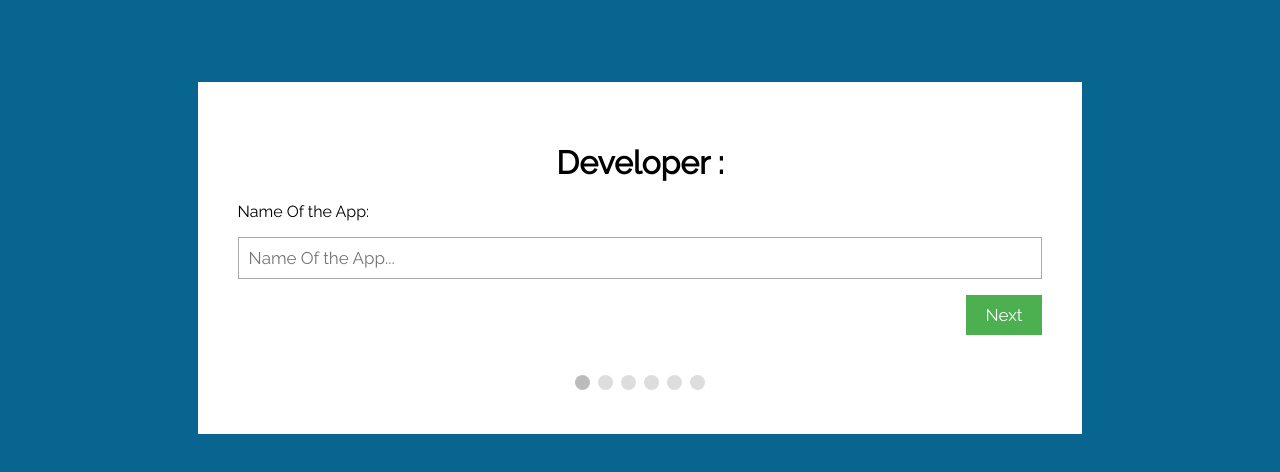
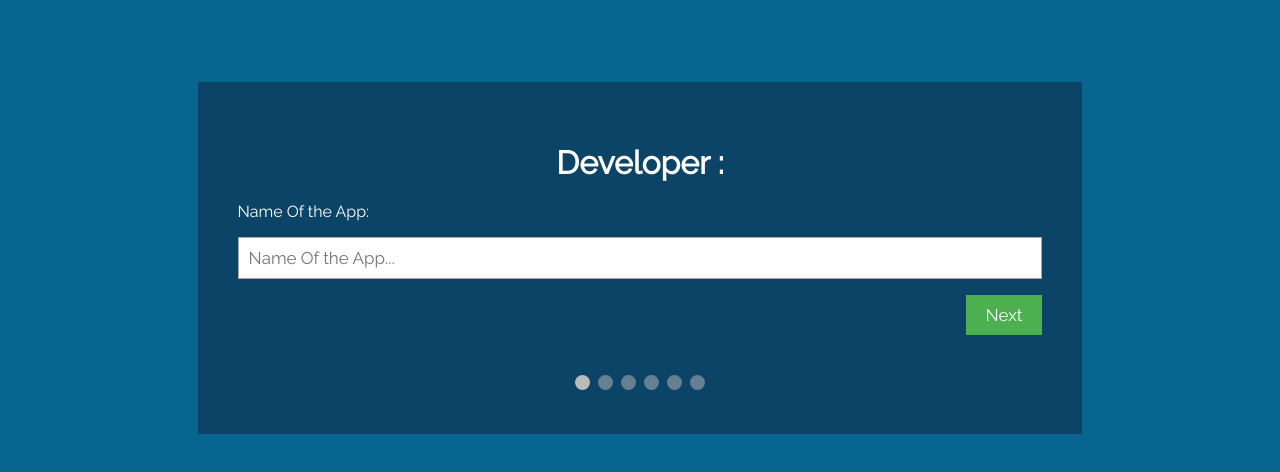
Before and after one commit to aavashomes/developer, a plain HTML site: page index.html in a window 1280 px wide. Shown: the part 194-666 px from the top of the page. Drawn offline with nearby package versions, Linux system fonts and the light colour scheme.

Commit message:
Update index.html

```diff
--- a/index.html
+++ b/index.html
@@ -14,7 +14,7 @@ body {
 }
 
 #regForm {
-  background-color: #ffffff;
+  background-color: #0c4468   ;
   margin: 100px auto;
   font-family: Raleway;
   padding: 40px;
@@ -24,6 +24,7 @@ body {
 
 h1 {
   text-align: center;
+color:white;
 }
 
 input {
@@ -41,7 +42,7 @@ input.invalid {
 
 /* Hide all steps by default: */
 .tab {
-  display: none;
+  display: none;color:white;
 }
 
 button {
```
